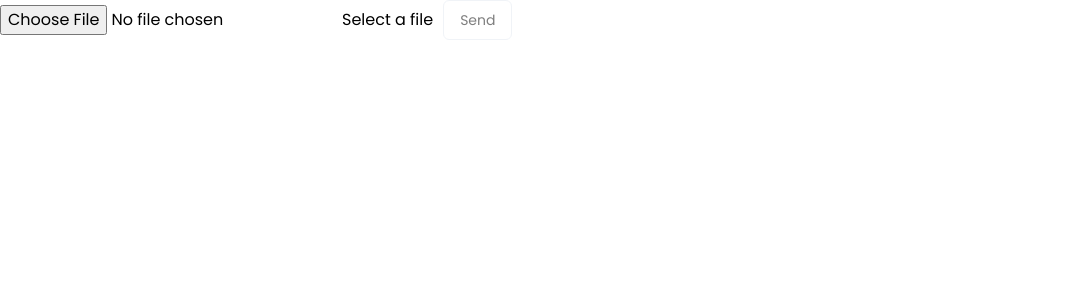
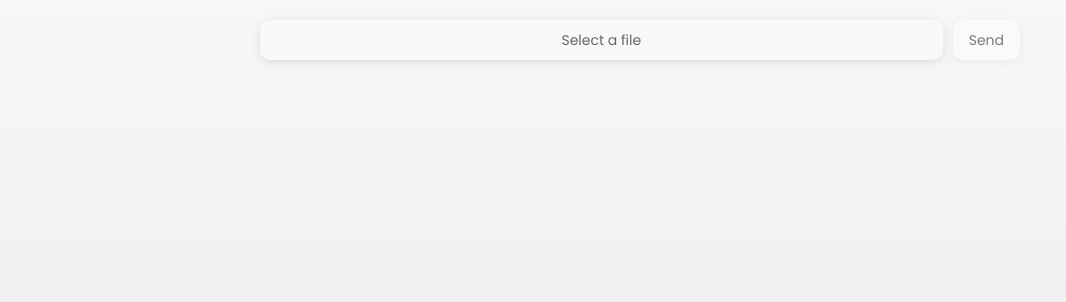
Before and after one commit to euphoricdesign/skills-assessment, a Next.js app: page / in a window 1280 px wide. Shown: the top 302 px of the page, without its empty margins (0-1066 px from the left). Built offline with nearby package versions, Linux system fonts and the light colour scheme.

Commit message:
style: updates general code styles

```diff
--- a/src/app/globals.css
+++ b/src/app/globals.css
@@ -3,8 +3,121 @@
 @tailwind utilities;
 
 
+body {
+  background-image: linear-gradient(to bottom, #F7F7F7, #E5E5E5);
+  background-size: 100% 100%;
+  background-position: 0% 0%;
+  height: 100vh;
+  margin: 0;
+  padding: 0;
+}
+
+.container {
+  width: 800px; /* ancho fijo */
+  margin: 0 auto; /* centrar horizontalmente */
+  padding: 20px; /* espacio interno */
+}
+
+.button {
+  border: none;
+  border-radius: 10px;
+  box-shadow: 0 2px 10px rgba(0, 0, 0, 0.1);
+}
+
+.button-modal {
+  background: #337ab7;
+}
+
+.button-modal:hover {
+ background: #23527c;
+}
+
 .file-upload-container {
-    display: flex;
-    justify-content: center;
-    align-items: center;
+  position: relative;
+  width: 100%;
+  height: 40px;
+  padding: 10px;
+  background-color: #f9f9f9;
+  border: none;
+  border-radius: 10px;
+  box-shadow: 0 2px 10px rgba(0, 0, 0, 0.1);
 }
+
+.file-upload-container input[type="file"] {
+  opacity: 0;
+  position: absolute;
+  top: 0;
+  left: 0;
+  width: 100%;
+  height: 100%;
+  cursor: pointer;
+}
+
+.file-upload-container label {
+  position: absolute;
+  top: 50%;
+  left: 50%;
+  transform: translate(-50%, -50%);
+  font-size: 14px;
+  color: #666;
+}
+
+.file-upload-container button {
+  position: absolute;
+  top: 50%;
+  right: 10px;
+  transform: translateY(-50%);
+}
+
+.file-list-container {
+  padding: 20px;
+  background-color: #f9f9f9;
+  box-shadow: 0 0 10px rgba(0, 0, 0, 0.1);
+  margin-top: 20px;
+  border: none;
+  border-radius: 10px;
+  box-shadow: 0 2px 10px rgba(0, 0, 0, 0.1);
+}
+
+.file-list-container h2 {
+  margin-bottom: 20px;
+  font-size: 25px;
+  font-weight: bold;
+  color: #333;
+  width: 200px;
+}
+
+.file-list-item {
+  display: flex;
+  align-items: center;
+  padding: 10px;
+  border-bottom: 1px solid #ccc;
+}
+
+.file-list-item a {
+  flex: 1;
+  text-decoration: none;
+  color: #337ab7;
+}
+
+.file-list-item a:hover {
+  color: #23527c;
+}
+
+.file-list-item button {
+  margin-left: 10px;
+  padding: 5px 10px;
+  border: none;
+  border-radius: 5px;
+  background-color: #337ab7;
+  color: #fff;
+  cursor: pointer;
+}
+
+.file-list-item button:hover {
+  background-color: #23527c;
+}
+
+.file-list-item button svg {
+  font-size: 16px;
+}
--- a/src/components/ui/button.tsx
+++ b/src/components/ui/button.tsx
@@ -9,7 +9,7 @@ const buttonVariants = cva(
   {
     variants: {
       variant: {
-        default: "bg-slate-900 text-slate-50 hover:bg-slate-900/90 dark:bg-slate-50 dark:text-slate-900 dark:hover:bg-slate-50/90",
+        default: "bg-slate-900 text-slate-50 hover:bg-[#23527c] dark:bg-slate-50 dark:text-slate-900 dark:hover:bg-slate-50/90",
         destructive:
           "bg-red-500 text-slate-50 hover:bg-red-500/90 dark:bg-red-900 dark:text-slate-50 dark:hover:bg-red-900/90",
         outline:
```
